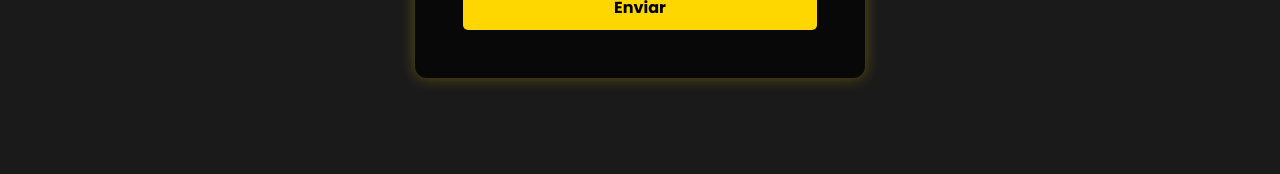
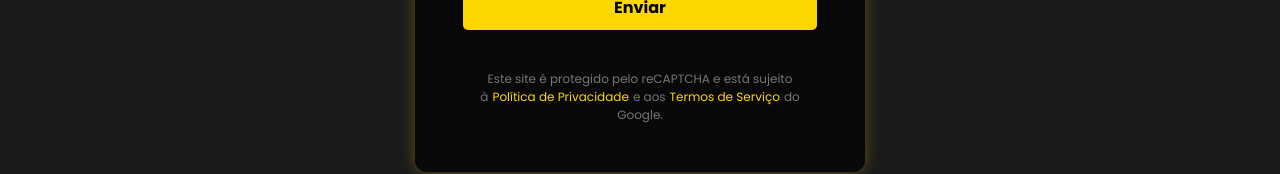
Before and after one commit to Rguilherme09/Portfolio, a Next.js app: page / in a window 1280 px wide. Shown: the part 3740-3914 px from the top of the page. Built offline with nearby package versions, Linux system fonts and the light colour scheme; a web font is replaced by a local one.

Commit message:
atualização do recaptcha

```diff
--- a/src/app/globals.css
+++ b/src/app/globals.css
@@ -12,3 +12,7 @@ html {
 body {
   overflow-x: hidden;
 }
+
+.grecaptcha-badge {
+  visibility: hidden;
+}
--- a/src/componentes/Contato/contato.jsx
+++ b/src/componentes/Contato/contato.jsx
@@ -21,7 +21,9 @@ export default function Contato() {
   const handleSubmit = async (e) => {
     e.preventDefault();
 
-    const token = recaptchaRef.current.getValue();
+    const token = await recaptchaRef.current.executeAsync();
+    recaptchaRef.current.reset();
+
     if (!token) {
       setErroCaptcha(true);
       return;
@@ -74,17 +76,56 @@ export default function Contato() {
           />
           <div className={styles.recaptchaWrapper}>
             <ReCAPTCHA
-                sitekey="6LcKHGwrAAAAAK-anuRVv82AkQhatkcITfqxuPrf"
+              sitekey="6LfsjG0rAAAAAE92kLwdhFxJHiEjrwXlIXOfF0wU"
+              size="invisible"
               ref={recaptchaRef}
             />
           </div>
           {erroCaptcha && (
-              <p style={{ color: "red" }}>Por favor, confirme que não é um robô.</p>
+            <p style={{ color: "red" }}>
+              Por favor, confirme que não é um robô.
+            </p>
           )}
           <button type="submit">Enviar</button>
           {enviado && (
             <p className={styles.confirmacao}>Mensagem enviada com sucesso!</p>
           )}
+          <p
+            style={{
+              fontSize: "0.75rem",
+              color: "#777",
+              marginTop: "1.5rem",
+              textAlign: "center",
+            }}
+          >
+            Este site é protegido pelo reCAPTCHA e está sujeito à
+            <a
+              href="https://policies.google.com/privacy"
+              target="_blank"
+              rel="noopener noreferrer"
+              style={{
+                color: "#FFD700",
+                textDecoration: "none",
+                margin: "0 4px",
+              }}
+            >
+              Política de Privacidade
+            </a>
+            e aos
+            <a
+              href="https://policies.google.com/terms"
+              target="_blank"
+              rel="noopener noreferrer"
+              style={{
+                color: "#FFD700",
+                textDecoration: "none",
+                margin: "0 4px",
+              }}
+            >
+              Termos de Serviço
+            </a>
+            do Google.
+          </p>
         </form>
       </div>
     </section>
```
Lines whose indentation alone changed are shown as unchanged.
